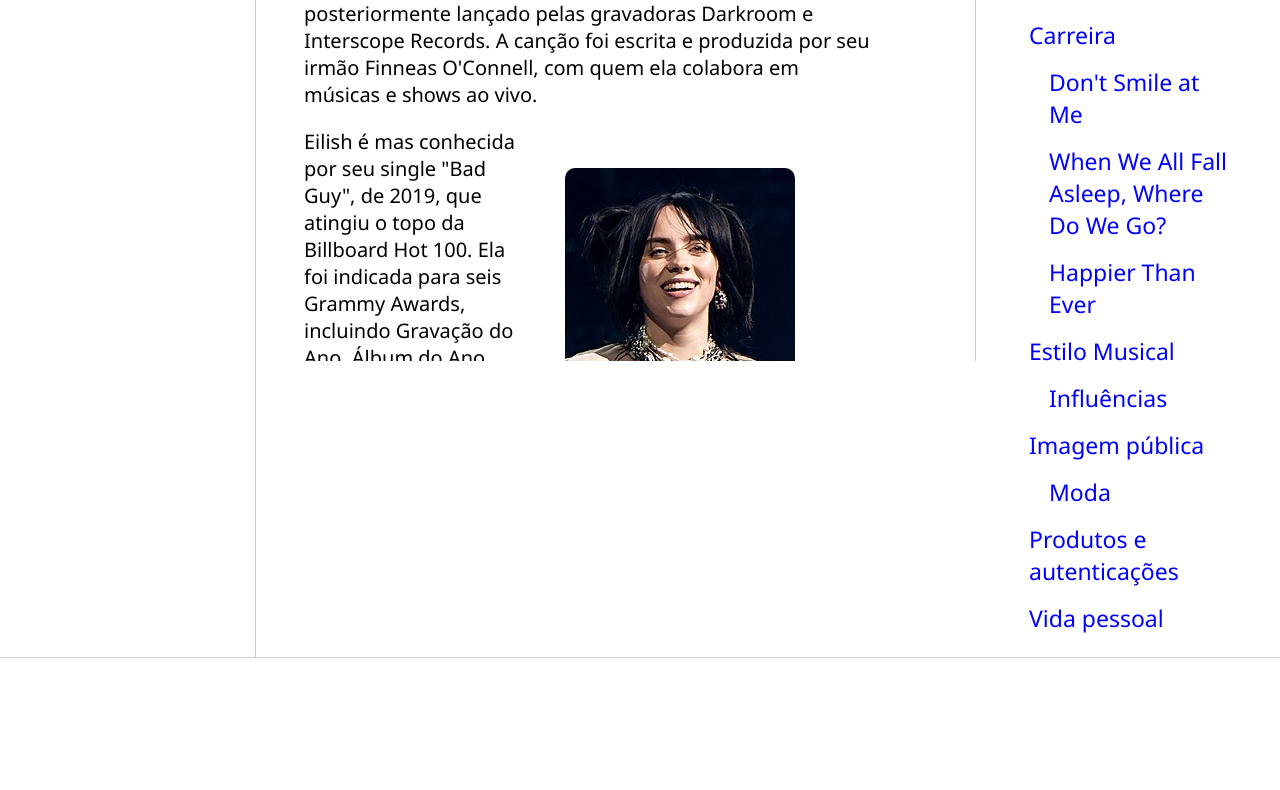
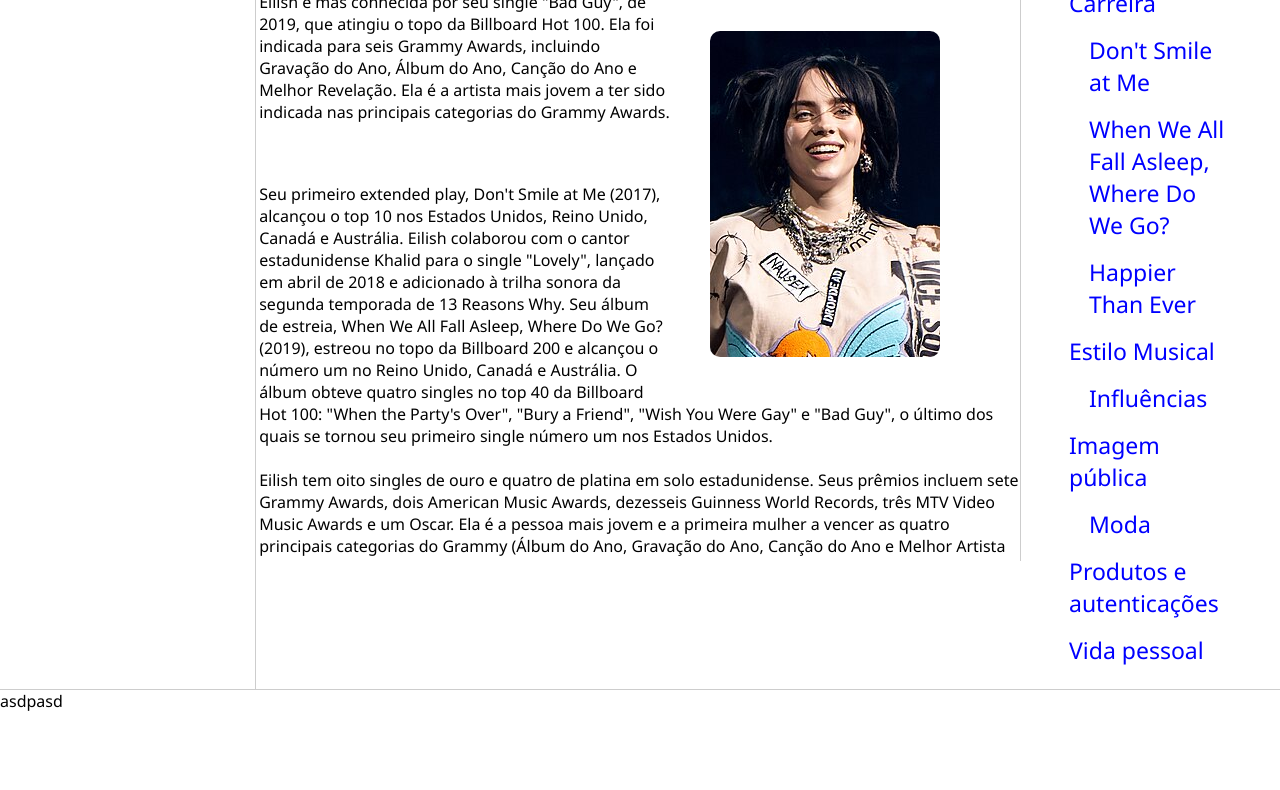
Before and after one commit to Maria-Luisa1599/trilha-html-modulo-3-main, a plain HTML site: page pag.html in a window 1280 px wide. Shown: the part 471-1261 px from the top of the page. Before the commit the page ends 1229 px from the top, so only its background shows below. Drawn offline with Linux system fonts and the light colour scheme.

Commit message:
pag.html

```diff
--- a/assets/css/style.css
+++ b/assets/css/style.css
@@ -3,8 +3,6 @@ body, html {
     padding: 0;
     font-family: 'Segoe UI', Tahoma, Geneva, Verdana, sans-serif;
 }
-
-
 ul { list-style: none; padding-left: 5px; }
 a { color:blue; text-decoration: none;}
 .bar {
@@ -13,29 +11,48 @@ a { color:blue; text-decoration: none;}
     border-top: solid 1px #cdcdcd;
     border-bottom: solid 1px #cdcdcd;
 }
-menu {
-    max-width: 1440px;
+
+main {
+    max-width: 1600px;
     margin: auto;
     grid-gap: 3rem;
     display: grid;
-    gap: 3rem;
+    gap: 0.2rem;
     grid-template-areas: "sidebar main anchors";
     grid-template-columns: minmax(0,15rem) minmax(0,2.5fr) minmax(0,15rem);
     padding-left: 1rem;
     padding-right: 1rem;
 }
-footer {
+
+.main{
+    overflow-y: auto;
+    max-height: calc(100vh - 0px);
+    margin-right: 0;
+
+}
+
+.footer {
     min-height: 100px;
     border-top: solid 1px #cdcdcd;
 }
+
 aside {
     padding-right: 10px;
     font-size: 25px;
 }
 
+.anchors {
+    border-left: solid 1px #cdcdcd;
+    padding-left: 15px;
+}
+
 .sidebar {
     border-right: solid 1px #cdcdcd;
+    padding-left: 15px;
+    margin-bottom: 0;
+    margin-top: 0;
 }
+
 figure {
     text-align: center;
 }
@@ -69,17 +86,17 @@ aside li:hover{
     border-radius: 5px;
     padding: 5px;
 }
-main {
+menu {
     font-size: 20px;
     grid-template-areas: "profile timeline";
     grid-template-columns: 1fr 1fr;
-    overflow-y: auto;
-    max-height: calc(100vh - 200px);
-    border-right: solid 1px #cdcdcd;
-    padding-right: 100px
+    padding-right: 10px;
 
 }
 
+figure {
+    text-align: center;
+}
 figure img{
     float: right;
     margin: 40px;
@@ -89,3 +106,10 @@ figure img{
 figure img:hover{
     transform: scale(1.1);
 }
+
+.div-main{
+    overflow-y: auto;
+    max-height: calc(100vh - 0px);
+    margin-right: 0;
+    border-right: solid 1px #cdcdcd;
+}
--- a/index.html
+++ b/pag.html
@@ -19,19 +19,15 @@
             </font>
         </div>
     </header>
-
-    <div class="bar">
-</div>
-
-    <menu>
+    <div class="bar"></div>
+    <main>
         <div class="sidebar">
             <h2>Título</h2>
             <ul>
                 <li><a href="#">Links</a></li>
             </ul>
         </div>
-
-        <main>
+        <div class="div-main">
             <h1 id="billie">Billie Eilish</h1>
             <hr>
             <p>Billie Eilish Pirate Baird O'Connell (Los Angeles, 18 de dezembro de 2001) é uma cantora e compositora
@@ -231,7 +227,8 @@
                 Eilish disse que várias canções também derivam das experiências dela e de Finneas.
                 Eles tentam escrever letras "realmente interessantes e conversacionais":
             <blockquote><i>"Tentamos dizer coisas que não precisam ser tão profundas, [...] mas você diz algo muito mais
-                profundo de uma certa maneira que faz sentido, mas você realmente não pensou sobre."</i></blockquote>
+                    profundo de uma certa maneira que faz sentido, mas você realmente não pensou sobre."</i>
+            </blockquote>
             Finneas afirmou que quando ele escreve canções para sua irmã, ele pretende "escrever [canções] com as quais
             eu acho que ela se identifica e gosta de cantar e simpatizar com a letra e criar a sua própria".
             Quando ele escreve com Eilish, ele tenta "ajudá-la a contar a história que ela está tentando contar, desviar
@@ -248,14 +245,14 @@
                 and the Diamonds, Britney Spears, Taylor Swift, Nicki Minaj e Lana Del Rey.
                 Ela foi comparada na mídia a Lavigne, Lorde e Del Rey, a última da qual ela diz que não quer ser
                 comparada, dizendo em uma entrevista ao Los Angeles Times:
-            <blockquote><i>"Essa mulher [Del Rey] tornou sua marca tão perfeita para toda a sua carreira e ela não deveria
+            <blockquote><i>"Essa mulher [Del Rey] tornou sua marca tão perfeita para toda a sua carreira e ela não
+                    deveria
                     ter que ouvir isso."</i></blockquote>
             Ela nomeou Rihanna como uma inspiração para suas escolhas de estilo, depois de chamar de moda seu "mecanismo
             de defesa" durante um discurso de aceitação.
             </p>
 
             <br>
-
             <h2 id="imagem-publica">Imagem pública</h2>
             <hr>
             <h3 id="moda">Moda</h3>
@@ -330,11 +327,11 @@
                 A cantora também apoia o aborto e doou parte da arrecadação de sua apresentação no Music Midtown
                 Festival para o Planned Parenthood.
             </p>
-
-        </main>
-
+        </div>
         <aside>
+            <menu class="menu-pag">
                 <h2>Neste Artigo</h2>
+                <div class="anchors-pag">
                     <ul>
                         <li><a href="#billie">Billie Eilish</a></li>
                         <li><a href="#inicio">Início da vida</a></li>
@@ -355,11 +352,13 @@
                         <li><a href="#produtos">Produtos e autenticações</a></li>
                         <li><a href="#pessoal">Vida pessoal</a></li>
                     </ul>
+                </div>
+            </menu>
         </aside>
-    </menu>
+    </main>
 
-    <footer>
-
+    <footer class="footer">
+        asdpasd
     </footer>
 </body>
 
```
Lines whose indentation alone changed are shown as unchanged.
